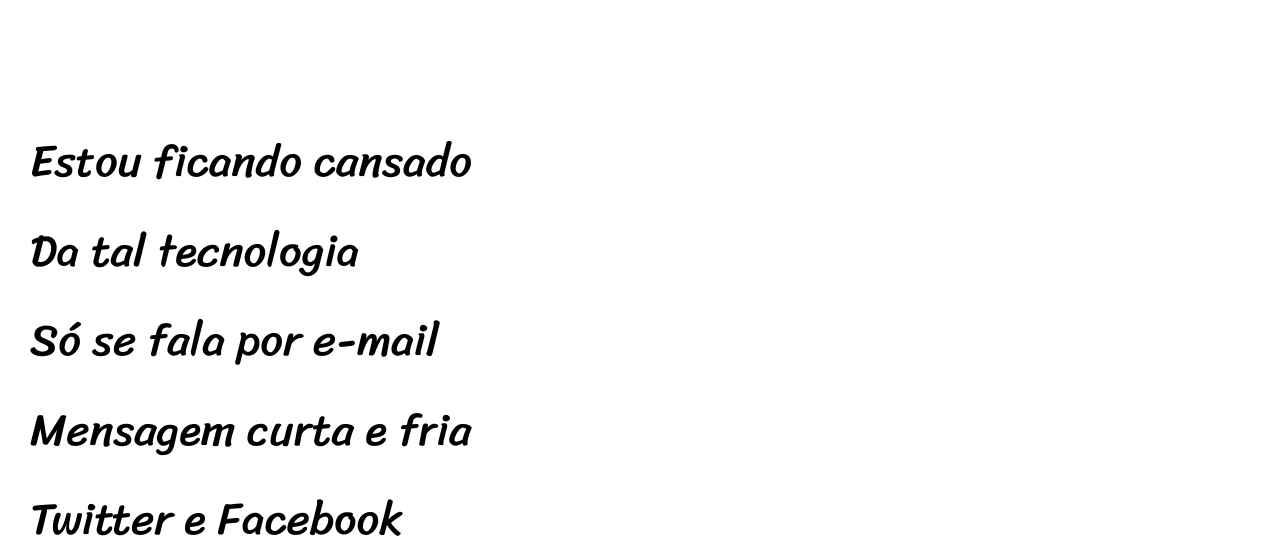
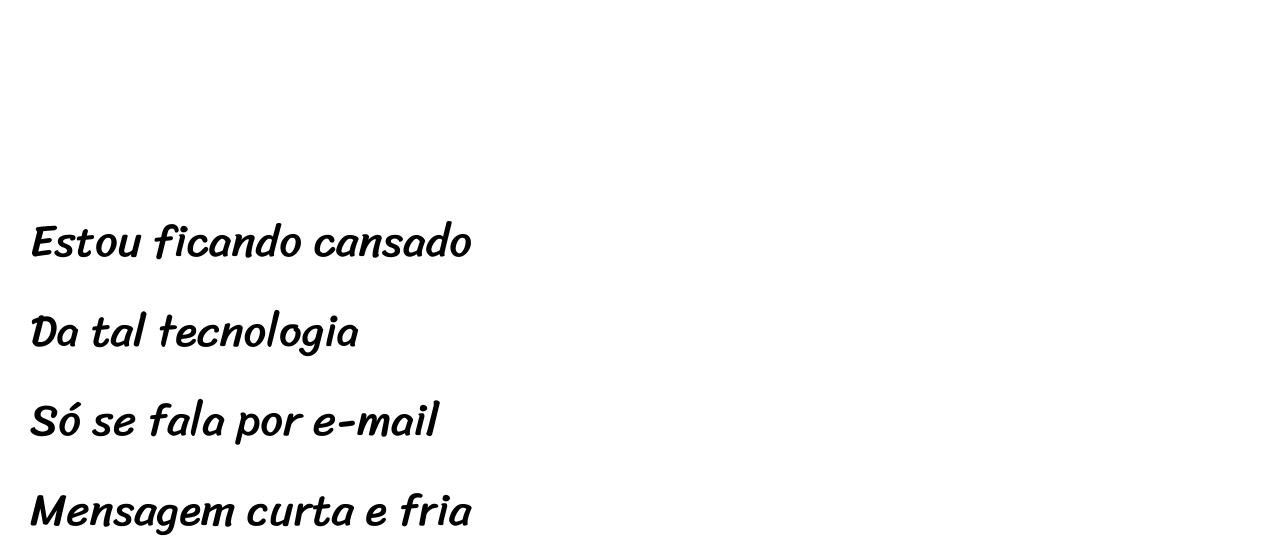
Before and after one commit to gillaercio/projeto-cordel, a plain HTML site: page index.html in a window 1280 px wide. Shown: the part 263-801 px from the top of the page. Drawn offline with Linux system fonts and the light colour scheme.

Commit message:
Novo teste de visualização

```diff
--- a/estilos/style.css
+++ b/estilos/style.css
@@ -49,8 +49,8 @@ a:hover {
 }
 
 section {
-    padding-top: 15vh;
-    padding-bottom: 15vh;
+    padding-top: 25vh;
+    padding-bottom: 25vh;
     padding-left: 30px;
     font-family: var(--font3);
     line-height: 2em;
```
